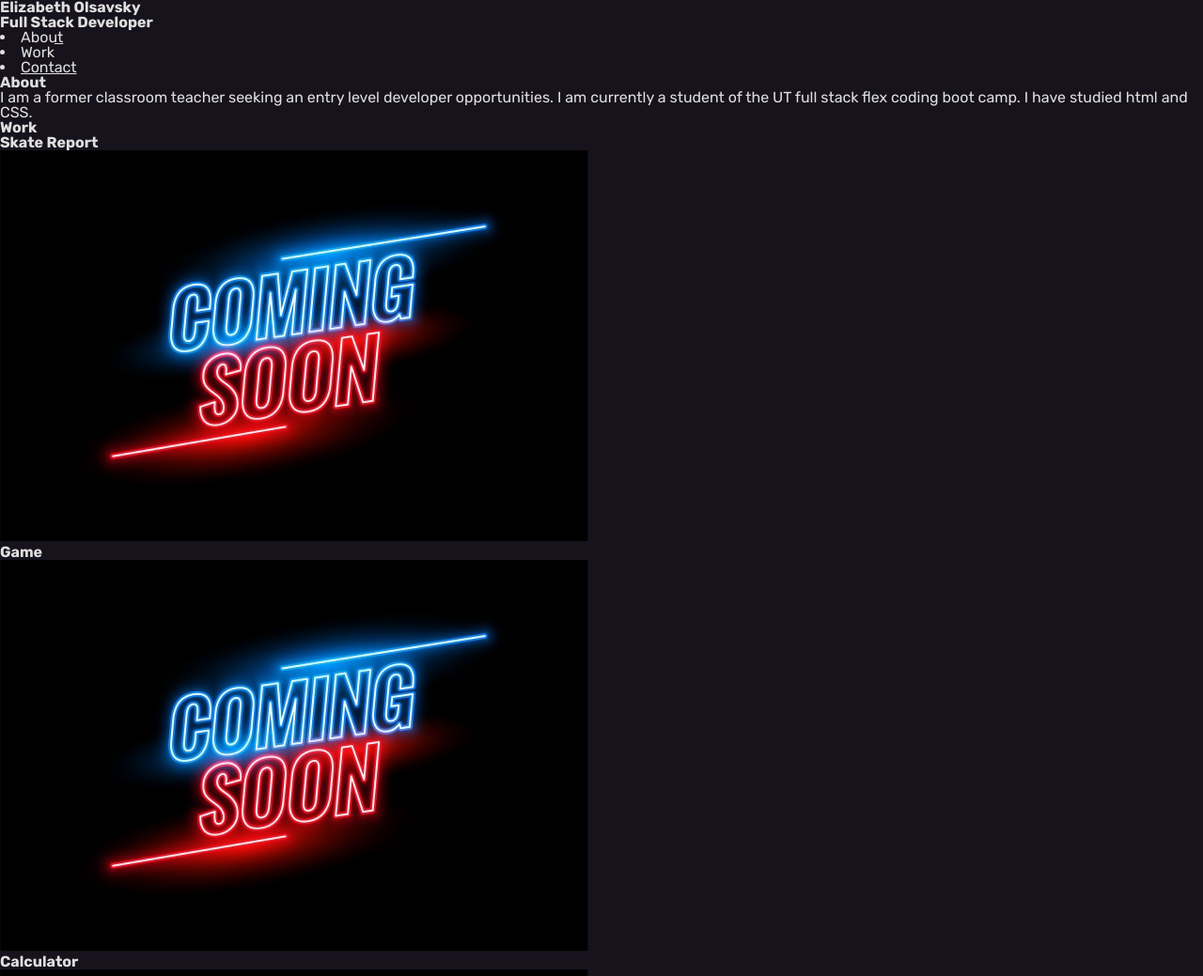
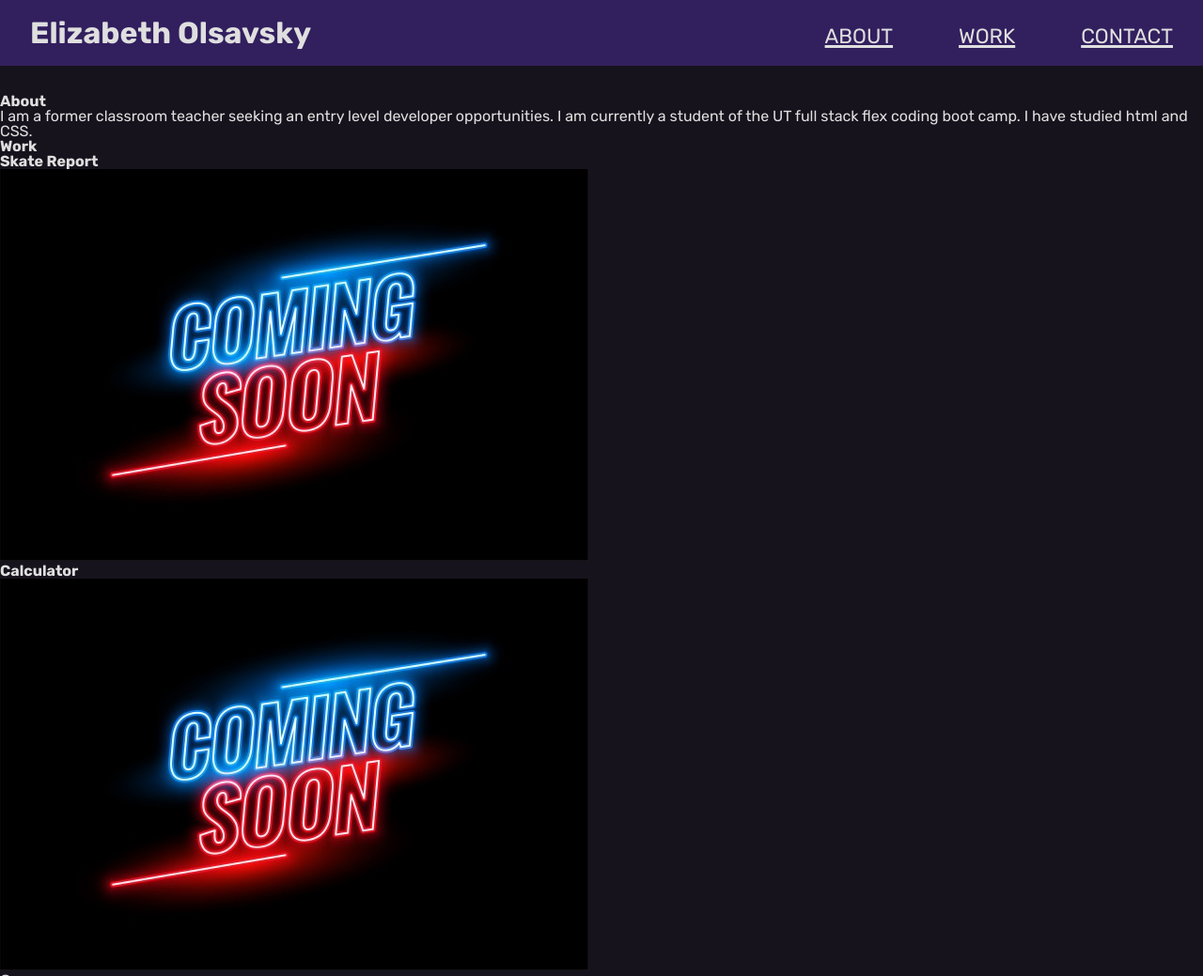
Before and after one commit to elizabetholsavsky/first-portfolio, a plain HTML site: page index.html in a window 1280 px wide. Shown: the top 1039 px of the page at 94% size. Drawn offline with Linux system fonts and the light colour scheme.

Commit message:
resolved navigation issues

```diff
--- a/assets/style.css
+++ b/assets/style.css
@@ -1,36 +1,65 @@
 :root {
     --white-ish: rgb(223, 223, 223);
     --people-eater: rgb(168, 75, 211);
-    --just-gray: rgb(42, 41, 43);
+    --purple-rain: rgb(50, 31, 94);
+    --just-gray: rgb(57, 45, 68);
     --darker-gray: rgb(23, 19, 29);
 }
 
 *{
  font-family: 'Rubik', sans-serif;
  color: var(--white-ish);
+}
+
+/* header and nav */
+header {
+    font-size: 2rem;
+    position: fixed;
+    background-color: var(--purple-rain);
+    top: 0;
+    width: 100%;
+}
+
+.nav{
+    margin: 0;
+    width: 95%;
+    margin: auto;
+    min-height: 70px;
+    display: flex;
+    justify-content: space-between;
+    align-items: center;
+
+}
+
+.nav-menu {
+    list-style-type: none;
+    font-variant: all-small-caps;
+    display: flex;
+    justify-content: space-between;
+    align-items: center;
+    gap: 70px;
+}
+
+main {
+}
+
+.top-section {
+    margin-top: 70px;
+    padding-top: 30px;
+}
+
+.top-section, .section {
  background-color: var(--darker-gray);
 }
 
-header {
+.section-header {
 
 }
 
-main {
+.big-project-image {
 
 }
 
-.section {
+.project-image {
 
 }
-
-.section header {
-
-}
-
-.big project image {
-
-}
-
-.project image {
-
-}
--- a/index.html
+++ b/index.html
@@ -16,56 +16,48 @@
 <body>
     <!-- header and nav -->
     <header>
-
-         <h1>Elizabeth Olsavsky</h1>
-            <h2>Full Stack Developer</h2>
-            <nav >
-                    <li><a href="#about">About</a></li>
-                    <li><a href="#work">Work</a></li>
-                    <li><a href="#contact">Contact</a></li>
+            <nav class="nav">
+                <h1>Elizabeth Olsavsky</h1>
+                <ul class="nav-menu">
+                    <li class="nav-link"><a href="#about">About</a></li>
+                    <li class="nav-link"><a href="#work">Work</a></li>
+                    <li class="nav-link"><a href="#contact">Contact</a></li>
                 </ul>
             </nav>
     </header>
 
     <main>
         <!-- About -->
-        <section id="about" class="section">
-            <h2 class="section header">About</h2>
+        <section id="about" class="top-section">
+            <h2 class="section-header">About</h2>
             <p>I am a former classroom teacher seeking an entry level developer opportunities.
             I am currently a student of the UT full stack flex coding boot camp. I have studied html and CSS.</p>
         </section>
 
         <!-- Work -->
         <section id="work" class="section" >
-            <h2 class="section header">Work</h2>
-            <section class="big-card">
+            <h2 class="section-header">Work</h2>
+
+            <div>
                 <h3>Skate Report</h3>
-                <img src="./assets/neon-coming-soon.jpg" alt="coming soon" class="big project image"/>
-            </section>
+                <img src="./assets/neon-coming-soon.jpg" alt="coming soon" class="big-project-image"/>
+            </div>
 
-            <section class="card">
+            <div>
+                <h3>Calculator</h3>
+                <img src="./assets/neon-coming-soon.jpg" alt="coming soon" class="project-image"/>
+            </div>
+
+            <div>
                 <h3>Game</h3>
-                <img src="./assets/neon-coming-soon.jpg" alt="coming soon" class="project image"/>
-            </section>
+                <img src="./assets/neon-coming-soon.jpg" alt="coming soon" class="project-image"/>
+            </div>
 
-            <section class="card">
-                <h3>Calculator</h3>
-                <img src="./assets/neon-coming-soon.jpg" alt="coming soon" class="project image"/>
-            </section>
-
-            <section class="card">
-                <h3>To Do List</h3>
-                <img src="./assets/neon-coming-soon.jpg" alt="coming soon" class="project image"/>
-            </section>
-
-            <section class="card">
-                <h3>Project 4</h3>
-                <img src="./assets/neon-coming-soon.jpg" alt="coming soon" class="project image"/>
             </section>
 
             <!-- Contact -->
             <section id="contact" class="section">
-                <h2 class="section header">Contact</h2>
+                <h2 class="section-header">Contact</h2>
                 <ul>
                     <li>elizabetholsavsky@gmail.com</li>
                     <li>
```
